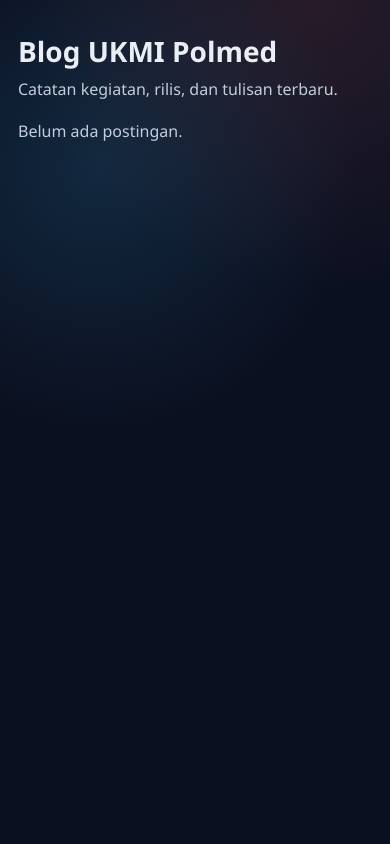
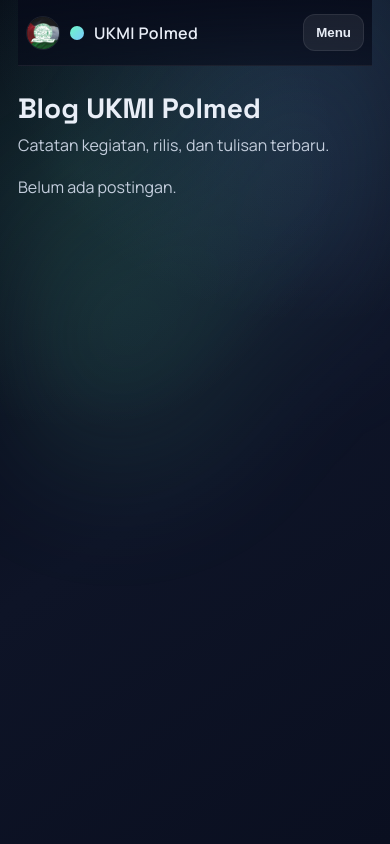
Before and after one commit to krasyid822/ukmipolmed.xo.je, a PHP site: page /blog.php in a window 390 px wide. Run offline with PHP 8.4, Linux system fonts and the light colour scheme.

Commit message:
feat: Enhance blog layout with new header, navigation, and responsive design

```diff
--- a/blog.php
+++ b/blog.php
@@ -201,6 +201,9 @@ if ($filterSlug !== '') {
 	<title>Blog UKMI Polmed</title>
 	<link rel="icon" type="image/png" href="logo-ukmi.png">
 	<meta name="theme-color" content="#0f172a">
+	<link rel="preconnect" href="https://fonts.googleapis.com">
+	<link rel="preconnect" href="https://fonts.gstatic.com" crossorigin>
+	<link href="https://fonts.googleapis.com/css2?family=Space+Grotesk:wght@500;600;700&family=Manrope:wght@400;500;600&display=swap" rel="stylesheet">
 	<style>
 		:root {
 			--bg: #0b1020;
@@ -214,22 +217,131 @@ if ($filterSlug !== '') {
 		* { box-sizing: border-box; }
 		body {
 			margin: 0;
-			font-family: 'Segoe UI', Tahoma, Geneva, Verdana, sans-serif;
+			font-family: 'Manrope', 'Space Grotesk', system-ui, sans-serif;
 			min-height: 100vh;
-			background: radial-gradient(circle at 25% 20%, rgba(56, 189, 248, 0.14), transparent 35%),
-				radial-gradient(circle at 80% 0%, rgba(248, 113, 113, 0.12), transparent 32%),
-				var(--bg);
+			background: radial-gradient(circle at 20% 20%, rgba(108, 247, 197, 0.12), transparent 35%),
+				radial-gradient(circle at 80% 0%, rgba(124, 201, 255, 0.14), transparent 36%),
+				linear-gradient(145deg, #050814, #0e1427 55%, #0a0f20 100%);
 			color: var(--text);
-			padding: 32px 18px 40px;
+			padding: 0 18px 40px;
+			overflow-x: hidden;
 		}
+
+		.glow {
+			position: fixed;
+			inset: 0;
+			background: radial-gradient(circle at 30% 40%, rgba(108, 247, 197, 0.13), transparent 35%),
+				radial-gradient(circle at 80% 20%, rgba(124, 201, 255, 0.12), transparent 30%);
+			filter: blur(50px);
+			pointer-events: none;
+			z-index: 0;
+		}
+
+		header.header {
+			position: sticky;
+			top: 0;
+			z-index: 10;
+			backdrop-filter: blur(12px);
+			background: linear-gradient(180deg, rgba(7, 11, 26, 0.9), rgba(7, 11, 26, 0.65));
+			border-bottom: 1px solid var(--stroke);
+			transition: transform 0.25s ease;
+		}
+
+		.header.hide { transform: translateY(-100%); }
+
+		.nav {
+			max-width: 1120px;
+			margin: 0 auto;
+			padding: 16px 6px;
+			display: flex;
+			align-items: center;
+			justify-content: space-between;
+			gap: 12px;
+			flex-wrap: wrap;
+		}
+
+		.brand {
+			display: flex;
+			align-items: center;
+			gap: 10px;
+			font-weight: 700;
+			letter-spacing: 0.4px;
+		}
+
+		.logo {
+			width: 34px;
+			height: 34px;
+			border-radius: 50%;
+			object-fit: cover;
+			border: 1px solid var(--stroke);
+		}
+
+		.pulse-dot {
+			width: 14px;
+			height: 14px;
+			border-radius: 50%;
+			background: linear-gradient(135deg, #6cf7c5, #7cc9ff);
+			box-shadow: 0 0 0 0 rgba(108, 247, 197, 0.4);
+			animation: pulse 2.2s ease-out infinite;
+		}
+
+		@keyframes pulse {
+			0% { box-shadow: 0 0 0 0 rgba(108, 247, 197, 0.4); }
+			70% { box-shadow: 0 0 0 18px rgba(108, 247, 197, 0); }
+			100% { box-shadow: 0 0 0 0 rgba(108, 247, 197, 0); }
+		}
+
+		.nav-actions {
+			display: flex;
+			gap: 12px;
+			align-items: center;
+		}
+
+		.menu-toggle {
+			display: none;
+			background: rgba(255, 255, 255, 0.07);
+			border: 1px solid var(--stroke);
+			color: var(--text);
+			border-radius: 12px;
+			padding: 10px 12px;
+			cursor: pointer;
+			font-weight: 700;
+		}
+
+		.btn {
+			display: inline-flex;
+			align-items: center;
+			gap: 10px;
+			padding: 11px 16px;
+			border-radius: 14px;
+			border: 1px solid var(--stroke);
+			text-decoration: none;
+			color: var(--text);
+			font-weight: 600;
+			transition: transform 0.2s ease, box-shadow 0.2s ease, background 0.2s ease;
+			backdrop-filter: blur(6px);
+		}
+
+		.btn.primary {
+			background: linear-gradient(120deg, #6cf7c5, #7cc9ff);
+			color: #061028;
+			box-shadow: 0 12px 32px rgba(108, 247, 197, 0.25);
+			border: none;
+		}
+
+		.btn.ghost { background: rgba(255, 255, 255, 0.07); }
+		.btn:hover { transform: translateY(-2px); box-shadow: 0 14px 32px rgba(0,0,0,0.35); }
 
 		.container {
 			max-width: 1120px;
 			margin: 0 auto;
 			width: 100%;
+			padding: 32px 0 0;
+			position: relative;
+			z-index: 1;
 		}
 
-		h1 { margin: 0 0 8px; font-size: 28px; }
+		h1 { margin: 0 0 8px; font-size: 28px; font-family: 'Space Grotesk', 'Manrope', sans-serif; }
 		p.lead { margin: 0 0 20px; color: var(--muted); }
 
 			.grid {
@@ -276,9 +388,50 @@ if ($filterSlug !== '') {
 		.article .body ul, .article .body ol { margin: 0 0 12px 18px; }
 		.embed-box { margin: 14px 0 0; padding: 14px; border: 1px solid var(--stroke); border-radius: 12px; background: rgba(255,255,255,0.03); }
 		.embed-box iframe { width: 100%; }
+
+		@media (max-width: 640px) {
+			.nav { padding: 14px 8px; }
+			.nav-actions { width: 100%; display: none; flex-direction: column; }
+			.nav.is-open .nav-actions { display: flex; }
+			.nav-actions a { width: 100%; justify-content: center; }
+			.menu-toggle { display: inline-flex; }
+			.brand { width: 100%; justify-content: space-between; }
+			.container { padding-top: 24px; }
+		}
 	</style>
 </head>
 <body>
+	<div class="glow" aria-hidden="true"></div>
+	<header class="header">
+		<div class="nav" id="site-nav">
+			<div class="brand">
+				<div style="display:flex; align-items:center; gap:10px;">
+					<img class="logo" src="logo-ukmi.png" alt="Logo UKMI Polmed">
+					<span class="pulse-dot"></span>
+					<script>
+					(function(){
+						const dot = document.querySelector('.pulse-dot');
+						if (!dot) return;
+						dot.style.cursor = 'pointer';
+						dot.addEventListener('click', () => {
+							window.open('https://share.google/BuCPuMmJQqGoRqHQp', '_blank', 'noopener');
+						});
+					})();
+					</script>
+					<span>UKMI Polmed</span>
+				</div>
+				<button class="menu-toggle" type="button" aria-expanded="false" aria-controls="nav-actions">Menu</button>
+			</div>
+			<div class="nav-actions" id="nav-actions">
+				<a class="btn ghost" href="index.php#program">Program</a>
+				<a class="btn ghost" href="index.php#divisi">Divisi</a>
+				<a class="btn ghost" href="index.php#dokumentasi">Dokumentasi</a>
+				<a class="btn ghost" href="blog.php" aria-current="page">Blog</a>
+				<a class="btn primary" href="index.php#daftar">Daftar sekarang</a>
+			</div>
+		</div>
+	</header>
+
 	<div class="container">
 		<h1>Blog UKMI Polmed</h1>
 		<p class="lead">Catatan kegiatan, rilis, dan tulisan terbaru.</p>
@@ -310,5 +463,34 @@ if ($filterSlug !== '') {
 			</div>
 		<?php endif; ?>
 	</div>
+
+	<script>
+		// Mobile menu toggle
+		const nav = document.getElementById('site-nav');
+		const toggle = document.querySelector('.menu-toggle');
+		const actions = document.getElementById('nav-actions');
+
+		if (toggle && nav && actions) {
+			toggle.addEventListener('click', () => {
+				const isOpen = nav.classList.toggle('is-open');
+				toggle.setAttribute('aria-expanded', String(isOpen));
+			});
+		}
+
+		// Show header when scrolling up
+		const headerEl = document.querySelector('.header');
+		let lastY = window.scrollY;
+		window.addEventListener('scroll', () => {
+			if (!headerEl) return;
+			const currentY = window.scrollY;
+			const scrollingUp = currentY < lastY;
+			if (scrollingUp || currentY < 10) {
+				headerEl.classList.remove('hide');
+			} else {
+				headerEl.classList.add('hide');
+			}
+			lastY = currentY;
+		});
+	</script>
 </body>
 </html>
```
